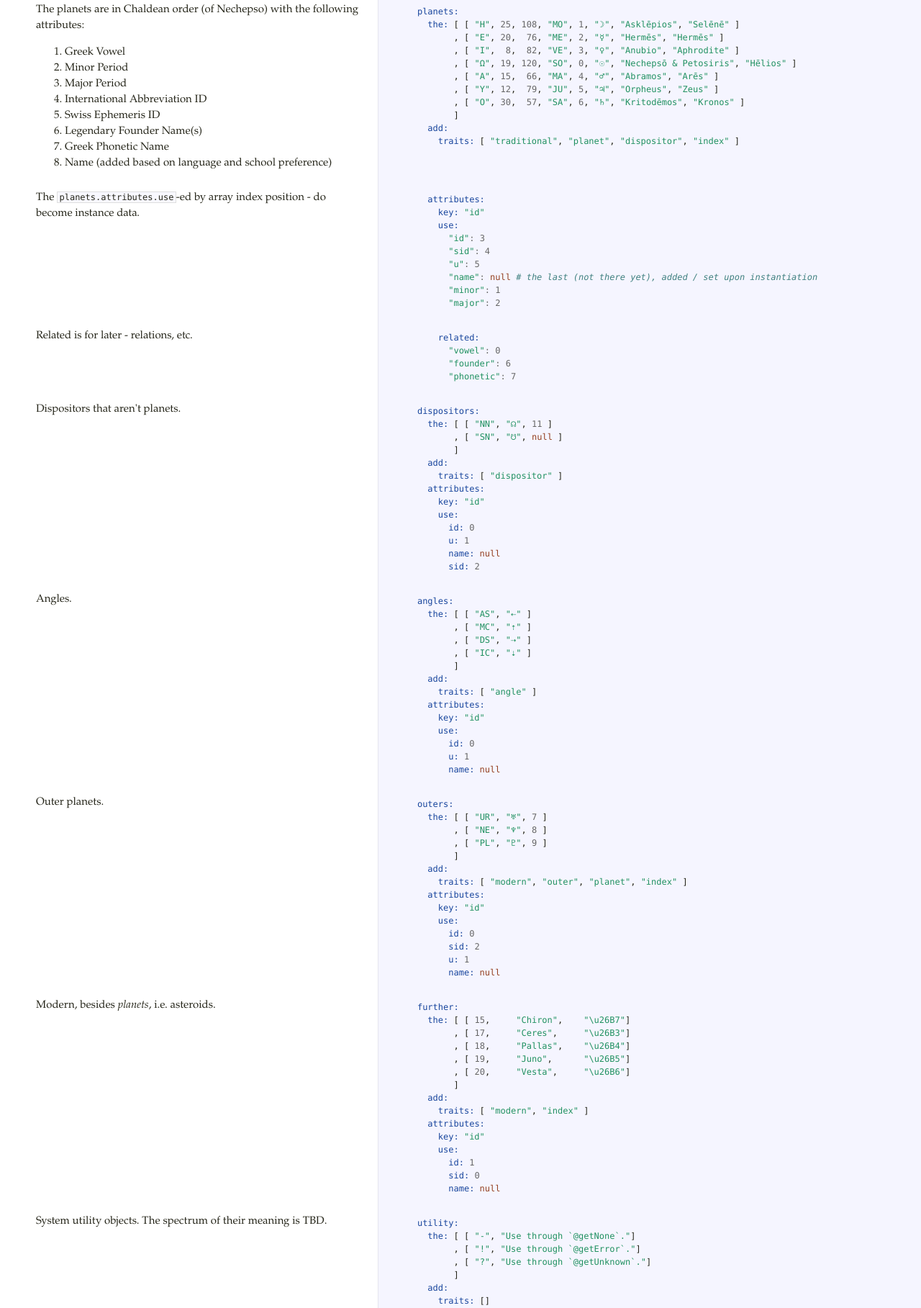
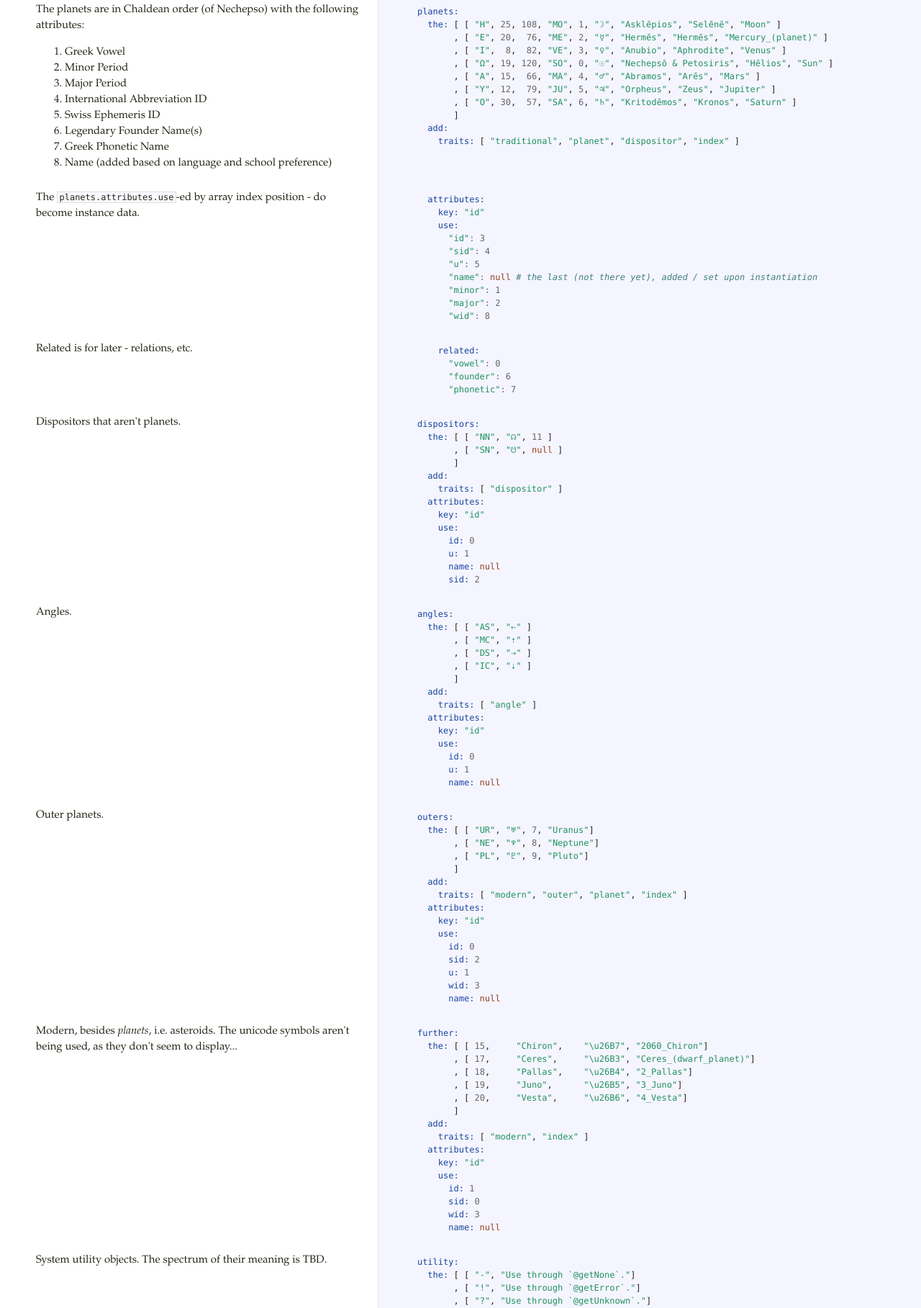
Before and after one commit to astrolet/archai, a plain HTML site: page annotations/ensemble.html in a window 1280 px wide. Shown: the part 353-2170 px from the top of the page at 72% size. Drawn offline with Linux system fonts and the light colour scheme.

Commit message:
rebuild manual

```diff
--- a/annotations/ensemble.html
+++ b/annotations/ensemble.html
@@ -20,13 +20,13 @@ Anything that can be pointed to (by a point) is in this collection.</p>
 <li>Greek Phonetic Name</li>
 <li>Name (added based on language and school preference)</li>
 </ol>             </td>             <td class="code">               <div class="highlight"><pre>    <span class="nv">planets:</span>
-      <span class="nv">the: </span><span class="p">[</span> <span class="p">[</span> <span class="s2">&quot;Η&quot;</span><span class="p">,</span> <span class="mi">25</span><span class="p">,</span> <span class="mi">108</span><span class="p">,</span> <span class="s2">&quot;MO&quot;</span><span class="p">,</span> <span class="mi">1</span><span class="p">,</span> <span class="s2">&quot;☽&quot;</span><span class="p">,</span> <span class="s2">&quot;Asklēpios&quot;</span><span class="p">,</span> <span class="s2">&quot;Selēnē&quot;</span> <span class="p">]</span>
-           <span class="p">,</span> <span class="p">[</span> <span class="s2">&quot;Ε&quot;</span><span class="p">,</span> <span class="mi">20</span><span class="p">,</span>  <span class="mi">76</span><span class="p">,</span> <span class="s2">&quot;ME&quot;</span><span class="p">,</span> <span class="mi">2</span><span class="p">,</span> <span class="s2">&quot;☿&quot;</span><span class="p">,</span> <span class="s2">&quot;Hermēs&quot;</span><span class="p">,</span> <span class="s2">&quot;Hermēs&quot;</span> <span class="p">]</span>
-           <span class="p">,</span> <span class="p">[</span> <span class="s2">&quot;Ι&quot;</span><span class="p">,</span>  <span class="mi">8</span><span class="p">,</span>  <span class="mi">82</span><span class="p">,</span> <span class="s2">&quot;VE&quot;</span><span class="p">,</span> <span class="mi">3</span><span class="p">,</span> <span class="s2">&quot;♀&quot;</span><span class="p">,</span> <span class="s2">&quot;Anubio&quot;</span><span class="p">,</span> <span class="s2">&quot;Aphrodite&quot;</span> <span class="p">]</span>
-           <span class="p">,</span> <span class="p">[</span> <span class="s2">&quot;Ω&quot;</span><span class="p">,</span> <span class="mi">19</span><span class="p">,</span> <span class="mi">120</span><span class="p">,</span> <span class="s2">&quot;SO&quot;</span><span class="p">,</span> <span class="mi">0</span><span class="p">,</span> <span class="s2">&quot;☉&quot;</span><span class="p">,</span> <span class="s2">&quot;Nechepsō &amp; Petosiris&quot;</span><span class="p">,</span> <span class="s2">&quot;Hēlios&quot;</span> <span class="p">]</span>
-           <span class="p">,</span> <span class="p">[</span> <span class="s2">&quot;Α&quot;</span><span class="p">,</span> <span class="mi">15</span><span class="p">,</span>  <span class="mi">66</span><span class="p">,</span> <span class="s2">&quot;MA&quot;</span><span class="p">,</span> <span class="mi">4</span><span class="p">,</span> <span class="s2">&quot;♂&quot;</span><span class="p">,</span> <span class="s2">&quot;Abramos&quot;</span><span class="p">,</span> <span class="s2">&quot;Arēs&quot;</span> <span class="p">]</span>
-           <span class="p">,</span> <span class="p">[</span> <span class="s2">&quot;Υ&quot;</span><span class="p">,</span> <span class="mi">12</span><span class="p">,</span>  <span class="mi">79</span><span class="p">,</span> <span class="s2">&quot;JU&quot;</span><span class="p">,</span> <span class="mi">5</span><span class="p">,</span> <span class="s2">&quot;♃&quot;</span><span class="p">,</span> <span class="s2">&quot;Orpheus&quot;</span><span class="p">,</span> <span class="s2">&quot;Zeus&quot;</span> <span class="p">]</span>
-           <span class="p">,</span> <span class="p">[</span> <span class="s2">&quot;Ο&quot;</span><span class="p">,</span> <span class="mi">30</span><span class="p">,</span>  <span class="mi">57</span><span class="p">,</span> <span class="s2">&quot;SA&quot;</span><span class="p">,</span> <span class="mi">6</span><span class="p">,</span> <span class="s2">&quot;♄&quot;</span><span class="p">,</span> <span class="s2">&quot;Kritodēmos&quot;</span><span class="p">,</span> <span class="s2">&quot;Kronos&quot;</span> <span class="p">]</span>
+      <span class="nv">the: </span><span class="p">[</span> <span class="p">[</span> <span class="s2">&quot;Η&quot;</span><span class="p">,</span> <span class="mi">25</span><span class="p">,</span> <span class="mi">108</span><span class="p">,</span> <span class="s2">&quot;MO&quot;</span><span class="p">,</span> <span class="mi">1</span><span class="p">,</span> <span class="s2">&quot;☽&quot;</span><span class="p">,</span> <span class="s2">&quot;Asklēpios&quot;</span><span class="p">,</span> <span class="s2">&quot;Selēnē&quot;</span><span class="p">,</span> <span class="s2">&quot;Moon&quot;</span> <span class="p">]</span>
+           <span class="p">,</span> <span class="p">[</span> <span class="s2">&quot;Ε&quot;</span><span class="p">,</span> <span class="mi">20</span><span class="p">,</span>  <span class="mi">76</span><span class="p">,</span> <span class="s2">&quot;ME&quot;</span><span class="p">,</span> <span class="mi">2</span><span class="p">,</span> <span class="s2">&quot;☿&quot;</span><span class="p">,</span> <span class="s2">&quot;Hermēs&quot;</span><span class="p">,</span> <span class="s2">&quot;Hermēs&quot;</span><span class="p">,</span> <span class="s2">&quot;Mercury_(planet)&quot;</span> <span class="p">]</span>
+           <span class="p">,</span> <span class="p">[</span> <span class="s2">&quot;Ι&quot;</span><span class="p">,</span>  <span class="mi">8</span><span class="p">,</span>  <span class="mi">82</span><span class="p">,</span> <span class="s2">&quot;VE&quot;</span><span class="p">,</span> <span class="mi">3</span><span class="p">,</span> <span class="s2">&quot;♀&quot;</span><span class="p">,</span> <span class="s2">&quot;Anubio&quot;</span><span class="p">,</span> <span class="s2">&quot;Aphrodite&quot;</span><span class="p">,</span> <span class="s2">&quot;Venus&quot;</span> <span class="p">]</span>
+           <span class="p">,</span> <span class="p">[</span> <span class="s2">&quot;Ω&quot;</span><span class="p">,</span> <span class="mi">19</span><span class="p">,</span> <span class="mi">120</span><span class="p">,</span> <span class="s2">&quot;SO&quot;</span><span class="p">,</span> <span class="mi">0</span><span class="p">,</span> <span class="s2">&quot;☉&quot;</span><span class="p">,</span> <span class="s2">&quot;Nechepsō &amp; Petosiris&quot;</span><span class="p">,</span> <span class="s2">&quot;Hēlios&quot;</span><span class="p">,</span> <span class="s2">&quot;Sun&quot;</span> <span class="p">]</span>
+           <span class="p">,</span> <span class="p">[</span> <span class="s2">&quot;Α&quot;</span><span class="p">,</span> <span class="mi">15</span><span class="p">,</span>  <span class="mi">66</span><span class="p">,</span> <span class="s2">&quot;MA&quot;</span><span class="p">,</span> <span class="mi">4</span><span class="p">,</span> <span class="s2">&quot;♂&quot;</span><span class="p">,</span> <span class="s2">&quot;Abramos&quot;</span><span class="p">,</span> <span class="s2">&quot;Arēs&quot;</span><span class="p">,</span> <span class="s2">&quot;Mars&quot;</span> <span class="p">]</span>
+           <span class="p">,</span> <span class="p">[</span> <span class="s2">&quot;Υ&quot;</span><span class="p">,</span> <span class="mi">12</span><span class="p">,</span>  <span class="mi">79</span><span class="p">,</span> <span class="s2">&quot;JU&quot;</span><span class="p">,</span> <span class="mi">5</span><span class="p">,</span> <span class="s2">&quot;♃&quot;</span><span class="p">,</span> <span class="s2">&quot;Orpheus&quot;</span><span class="p">,</span> <span class="s2">&quot;Zeus&quot;</span><span class="p">,</span> <span class="s2">&quot;Jupiter&quot;</span> <span class="p">]</span>
+           <span class="p">,</span> <span class="p">[</span> <span class="s2">&quot;Ο&quot;</span><span class="p">,</span> <span class="mi">30</span><span class="p">,</span>  <span class="mi">57</span><span class="p">,</span> <span class="s2">&quot;SA&quot;</span><span class="p">,</span> <span class="mi">6</span><span class="p">,</span> <span class="s2">&quot;♄&quot;</span><span class="p">,</span> <span class="s2">&quot;Kritodēmos&quot;</span><span class="p">,</span> <span class="s2">&quot;Kronos&quot;</span><span class="p">,</span> <span class="s2">&quot;Saturn&quot;</span> <span class="p">]</span>
            <span class="p">]</span>
       <span class="nv">add:</span>
         <span class="nv">traits: </span><span class="p">[</span> <span class="s2">&quot;traditional&quot;</span><span class="p">,</span> <span class="s2">&quot;planet&quot;</span><span class="p">,</span> <span class="s2">&quot;dispositor&quot;</span><span class="p">,</span> <span class="s2">&quot;index&quot;</span> <span class="p">]</span></pre></div>             </td>           </tr>                               <tr id="section-4">             <td class="docs">               <div class="pilwrap">                 <a class="pilcrow" href="#section-4">&#182;</a>               </div>               <p>The <code>planets.attributes.use</code>-ed by array index position -
@@ -38,7 +38,8 @@ do become instance data.</p>             </td>             <td class="code">
           <span class="s2">&quot;u&quot;</span><span class="o">:</span> <span class="mi">5</span>
           <span class="s2">&quot;name&quot;</span><span class="o">:</span> <span class="kc">null</span> <span class="c1"># the last (not there yet), added / set upon instantiation</span>
           <span class="s2">&quot;minor&quot;</span><span class="o">:</span> <span class="mi">1</span>
-          <span class="s2">&quot;major&quot;</span><span class="o">:</span> <span class="mi">2</span></pre></div>             </td>           </tr>                               <tr id="section-5">             <td class="docs">               <div class="pilwrap">                 <a class="pilcrow" href="#section-5">&#182;</a>               </div>               <p>Related is for later - relations, etc.</p>             </td>             <td class="code">               <div class="highlight"><pre>        <span class="nv">related:</span>
+          <span class="s2">&quot;major&quot;</span><span class="o">:</span> <span class="mi">2</span>
+          <span class="s2">&quot;wid&quot;</span><span class="o">:</span> <span class="mi">8</span></pre></div>             </td>           </tr>                               <tr id="section-5">             <td class="docs">               <div class="pilwrap">                 <a class="pilcrow" href="#section-5">&#182;</a>               </div>               <p>Related is for later - relations, etc.</p>             </td>             <td class="code">               <div class="highlight"><pre>        <span class="nv">related:</span>
           <span class="s2">&quot;vowel&quot;</span><span class="o">:</span> <span class="mi">0</span>
           <span class="s2">&quot;founder&quot;</span><span class="o">:</span> <span class="mi">6</span>
           <span class="s2">&quot;phonetic&quot;</span><span class="o">:</span> <span class="mi">7</span></pre></div>             </td>           </tr>                               <tr id="section-6">             <td class="docs">               <div class="pilwrap">                 <a class="pilcrow" href="#section-6">&#182;</a>               </div>               <p>Dispositors that aren't planets.</p>             </td>             <td class="code">               <div class="highlight"><pre>    <span class="nv">dispositors:</span>
@@ -67,9 +68,9 @@ do become instance data.</p>             </td>             <td class="code">
           <span class="nv">id: </span><span class="mi">0</span>
           <span class="nv">u: </span><span class="mi">1</span>
           <span class="nv">name: </span><span class="kc">null</span></pre></div>             </td>           </tr>                               <tr id="section-8">             <td class="docs">               <div class="pilwrap">                 <a class="pilcrow" href="#section-8">&#182;</a>               </div>               <p>Outer planets.</p>             </td>             <td class="code">               <div class="highlight"><pre>    <span class="nv">outers:</span>
-      <span class="nv">the: </span><span class="p">[</span> <span class="p">[</span> <span class="s2">&quot;UR&quot;</span><span class="p">,</span> <span class="s2">&quot;♅&quot;</span><span class="p">,</span> <span class="mi">7</span> <span class="p">]</span>
-           <span class="p">,</span> <span class="p">[</span> <span class="s2">&quot;NE&quot;</span><span class="p">,</span> <span class="s2">&quot;♆&quot;</span><span class="p">,</span> <span class="mi">8</span> <span class="p">]</span>
-           <span class="p">,</span> <span class="p">[</span> <span class="s2">&quot;PL&quot;</span><span class="p">,</span> <span class="s2">&quot;♇&quot;</span><span class="p">,</span> <span class="mi">9</span> <span class="p">]</span>
+      <span class="nv">the: </span><span class="p">[</span> <span class="p">[</span> <span class="s2">&quot;UR&quot;</span><span class="p">,</span> <span class="s2">&quot;♅&quot;</span><span class="p">,</span> <span class="mi">7</span><span class="p">,</span> <span class="s2">&quot;Uranus&quot;</span><span class="p">]</span>
+           <span class="p">,</span> <span class="p">[</span> <span class="s2">&quot;NE&quot;</span><span class="p">,</span> <span class="s2">&quot;♆&quot;</span><span class="p">,</span> <span class="mi">8</span><span class="p">,</span> <span class="s2">&quot;Neptune&quot;</span><span class="p">]</span>
+           <span class="p">,</span> <span class="p">[</span> <span class="s2">&quot;PL&quot;</span><span class="p">,</span> <span class="s2">&quot;♇&quot;</span><span class="p">,</span> <span class="mi">9</span><span class="p">,</span> <span class="s2">&quot;Pluto&quot;</span><span class="p">]</span>
            <span class="p">]</span>
       <span class="nv">add:</span>
         <span class="nv">traits: </span><span class="p">[</span> <span class="s2">&quot;modern&quot;</span><span class="p">,</span> <span class="s2">&quot;outer&quot;</span><span class="p">,</span> <span class="s2">&quot;planet&quot;</span><span class="p">,</span> <span class="s2">&quot;index&quot;</span> <span class="p">]</span>
@@ -79,12 +80,14 @@ do become instance data.</p>             </td>             <td class="code">
           <span class="nv">id: </span><span class="mi">0</span>
           <span class="nv">sid: </span><span class="mi">2</span>
           <span class="nv">u: </span><span class="mi">1</span>
-          <span class="nv">name: </span><span class="kc">null</span></pre></div>             </td>           </tr>                               <tr id="section-9">             <td class="docs">               <div class="pilwrap">                 <a class="pilcrow" href="#section-9">&#182;</a>               </div>               <p>Modern, besides <em>planets</em>, i.e. asteroids.</p>             </td>             <td class="code">               <div class="highlight"><pre>    <span class="nv">further:</span>
-      <span class="nv">the: </span><span class="p">[</span> <span class="p">[</span> <span class="mi">15</span><span class="p">,</span>     <span class="s2">&quot;Chiron&quot;</span><span class="p">,</span>    <span class="s2">&quot;\u26B7&quot;</span><span class="p">]</span>
-           <span class="p">,</span> <span class="p">[</span> <span class="mi">17</span><span class="p">,</span>     <span class="s2">&quot;Ceres&quot;</span><span class="p">,</span>     <span class="s2">&quot;\u26B3&quot;</span><span class="p">]</span>
-           <span class="p">,</span> <span class="p">[</span> <span class="mi">18</span><span class="p">,</span>     <span class="s2">&quot;Pallas&quot;</span><span class="p">,</span>    <span class="s2">&quot;\u26B4&quot;</span><span class="p">]</span>
-           <span class="p">,</span> <span class="p">[</span> <span class="mi">19</span><span class="p">,</span>     <span class="s2">&quot;Juno&quot;</span><span class="p">,</span>      <span class="s2">&quot;\u26B5&quot;</span><span class="p">]</span>
-           <span class="p">,</span> <span class="p">[</span> <span class="mi">20</span><span class="p">,</span>     <span class="s2">&quot;Vesta&quot;</span><span class="p">,</span>     <span class="s2">&quot;\u26B6&quot;</span><span class="p">]</span>
+          <span class="nv">wid: </span><span class="mi">3</span>
+          <span class="nv">name: </span><span class="kc">null</span></pre></div>             </td>           </tr>                               <tr id="section-9">             <td class="docs">               <div class="pilwrap">                 <a class="pilcrow" href="#section-9">&#182;</a>               </div>               <p>Modern, besides <em>planets</em>, i.e. asteroids.
+The unicode symbols aren't being used, as they don't seem to display...</p>             </td>             <td class="code">               <div class="highlight"><pre>    <span class="nv">further:</span>
+      <span class="nv">the: </span><span class="p">[</span> <span class="p">[</span> <span class="mi">15</span><span class="p">,</span>     <span class="s2">&quot;Chiron&quot;</span><span class="p">,</span>    <span class="s2">&quot;\u26B7&quot;</span><span class="p">,</span> <span class="s2">&quot;2060_Chiron&quot;</span><span class="p">]</span>
+           <span class="p">,</span> <span class="p">[</span> <span class="mi">17</span><span class="p">,</span>     <span class="s2">&quot;Ceres&quot;</span><span class="p">,</span>     <span class="s2">&quot;\u26B3&quot;</span><span class="p">,</span> <span class="s2">&quot;Ceres_(dwarf_planet)&quot;</span><span class="p">]</span>
+           <span class="p">,</span> <span class="p">[</span> <span class="mi">18</span><span class="p">,</span>     <span class="s2">&quot;Pallas&quot;</span><span class="p">,</span>    <span class="s2">&quot;\u26B4&quot;</span><span class="p">,</span> <span class="s2">&quot;2_Pallas&quot;</span><span class="p">]</span>
+           <span class="p">,</span> <span class="p">[</span> <span class="mi">19</span><span class="p">,</span>     <span class="s2">&quot;Juno&quot;</span><span class="p">,</span>      <span class="s2">&quot;\u26B5&quot;</span><span class="p">,</span> <span class="s2">&quot;3_Juno&quot;</span><span class="p">]</span>
+           <span class="p">,</span> <span class="p">[</span> <span class="mi">20</span><span class="p">,</span>     <span class="s2">&quot;Vesta&quot;</span><span class="p">,</span>     <span class="s2">&quot;\u26B6&quot;</span><span class="p">,</span> <span class="s2">&quot;4_Vesta&quot;</span><span class="p">]</span>
            <span class="p">]</span>
       <span class="nv">add:</span>
         <span class="nv">traits: </span><span class="p">[</span> <span class="s2">&quot;modern&quot;</span><span class="p">,</span> <span class="s2">&quot;index&quot;</span> <span class="p">]</span>
@@ -93,6 +96,7 @@ do become instance data.</p>             </td>             <td class="code">
         <span class="nv">use:</span>
           <span class="nv">id: </span><span class="mi">1</span>
           <span class="nv">sid: </span><span class="mi">0</span>
+          <span class="nv">wid: </span><span class="mi">3</span>
           <span class="nv">name: </span><span class="kc">null</span></pre></div>             </td>           </tr>                               <tr id="section-10">             <td class="docs">               <div class="pilwrap">                 <a class="pilcrow" href="#section-10">&#182;</a>               </div>               <p>System utility objects.  The spectrum of their meaning is TBD.</p>             </td>             <td class="code">               <div class="highlight"><pre>    <span class="nv">utility:</span>
       <span class="nv">the: </span><span class="p">[</span> <span class="p">[</span> <span class="s2">&quot;-&quot;</span><span class="p">,</span> <span class="s2">&quot;Use through `@getNone`.&quot;</span><span class="p">]</span>
            <span class="p">,</span> <span class="p">[</span> <span class="s2">&quot;!&quot;</span><span class="p">,</span> <span class="s2">&quot;Use through `@getError`.&quot;</span><span class="p">]</span>
```
Also changed, not shown: annotations/theres.html (+6 -1 lines).
